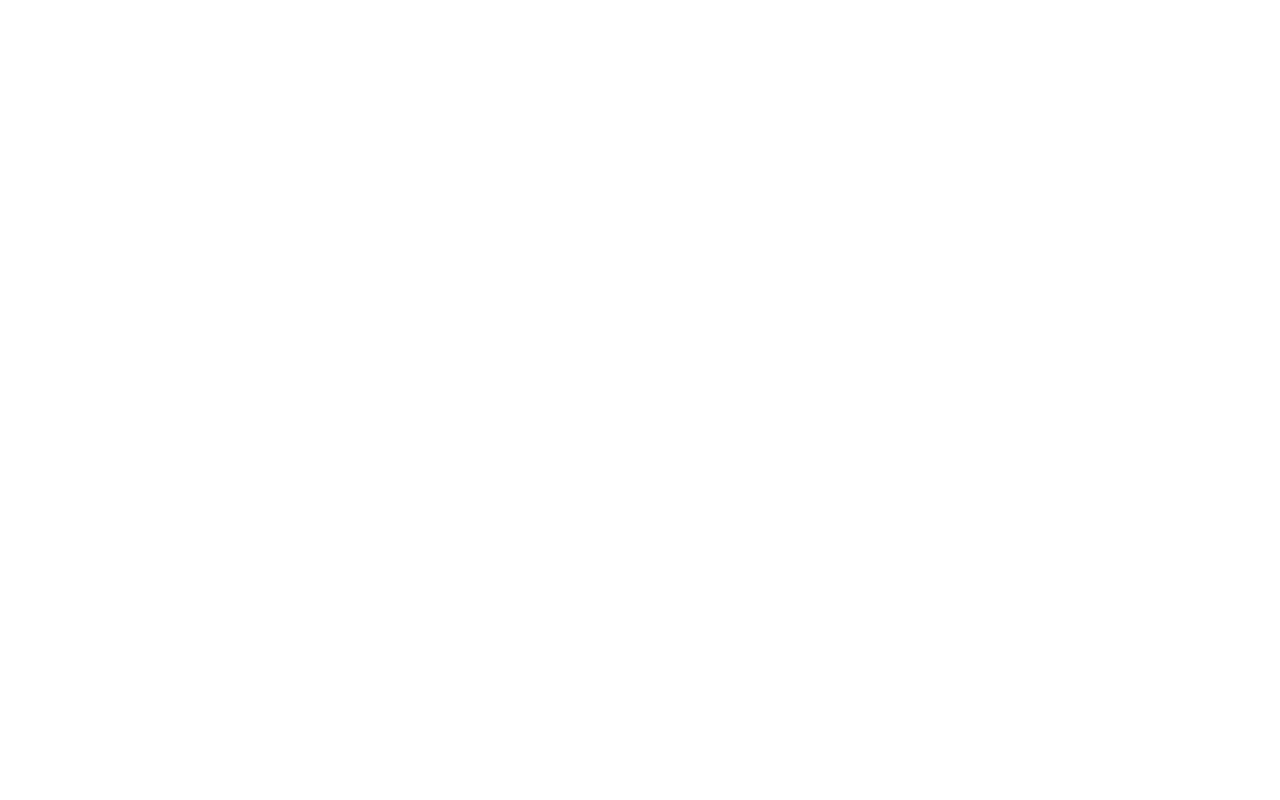
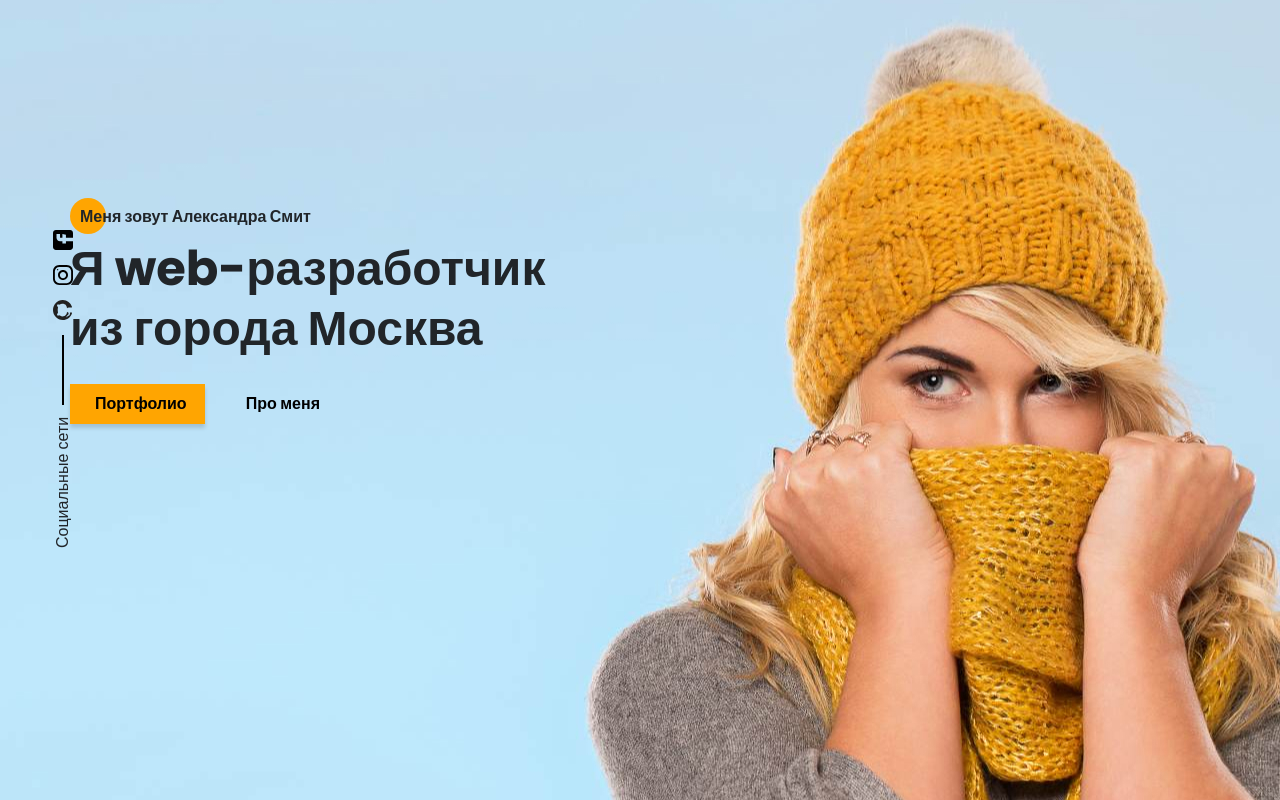
Before and after one commit to JohnRaven/Portfolio, a website: page src/index.html in a window 1280 px wide. Drawn offline with nearby package versions, Linux system fonts and the light colour scheme; files that its build step writes are made by us from their sources; files whose address does not match are found by name; a web font is replaced by a local one.

Commit message:
Feature: add part promo

```diff
--- a/src/index.html
+++ b/src/index.html
@@ -45,6 +45,24 @@
 </head>
 <body>
 
+	<aside class="sidepanel">
+		<a href="#" class="sidepanel__link"><img src="icons/social/facebook.svg" alt="facebook"></a>
+		<a href="#" class="sidepanel__link"><img src="icons/social/instagram.svg" alt="instagram"></a>
+		<a href="#" class="sidepanel__link"><img src="icons/social/github.svg" alt="github"></a>
+		<div class="sidepanel__divider"></div>
+		<div class="sidepanel__text"><span>Социальные сети</span></div>
+	</aside>
+
+	<section class="promo">
+		<div class="container">
+				<div class="promo__subtitle title title_fs16">Меня зовут Александра Смит</div>
+				<h1 class="promo__title title title_fs48">Я web-разработчик из города Москва</h1>
+				<div class="promo__btns">
+					<a href="#" class="promo__link btn">Портфолио</a>
+					<a href="#" class="promo__link">Про меня</a>
+				</div>
+		</div>
+	</section>
 
 
 	<script src="js/script.js"></script>
--- a/src/sass/base/_mixins.scss
+++ b/src/sass/base/_mixins.scss
@@ -0,0 +1,13 @@
+@mixin before_circle {
+	&:before {
+		content: '';
+		position: absolute;
+		width: 36px;
+		height: 36px;
+		border-radius: 100%;
+		background: $main-color;
+		z-index: -1;
+		top: -30%;
+		left: 0;
+	}
+}
--- a/src/sass/base/_variables.scss
+++ b/src/sass/base/_variables.scss
@@ -0,0 +1 @@
+$main-color: #FFA501;
--- /dev/null
+++ b/src/sass/blocks/_button.scss
@@ -0,0 +1,6 @@
+.btn {
+	width: 135px;
+	background: $main-color;
+	box-shadow: 0px 4px 4px rgba(0, 0, 0, 0.15);
+	padding: 12px 25px;
+}
--- /dev/null
+++ b/src/sass/blocks/_promo.scss
@@ -0,0 +1,31 @@
+.promo {
+	min-height: 100vh;
+	position: relative;
+	background: url('../img/main_bg.jpg') no-repeat 50%/cover;
+	padding-top: 205px;
+	&__title {
+		width: 535px;
+		margin-top: 10px;
+	}
+	&__subtitle {
+		position: relative;
+		padding-left: 10px;
+		@include before_circle;
+		z-index: 99;
+	}
+	&__btns {
+		display: flex;
+		justify-content: space-between;
+		align-items: center;
+		width: 250px;
+		margin-top: 25px;
+	}
+	&__link {
+		color: #000;
+		font-weight: bold;
+		&:hover{
+			color: #000;
+			text-decoration: none;
+		}
+	}
+}
--- /dev/null
+++ b/src/sass/blocks/_sidepanel.scss
@@ -0,0 +1,25 @@
+.sidepanel {
+	position: fixed;
+	height: 340px;
+	top: 230px;
+	left: 50px;
+	display: flex;
+	flex-direction: column;
+	justify-content: space-between;
+	align-items: center;
+	z-index: 1;
+	&__divider {
+		width: 2px;
+		height: 70px;
+		background-color: #000;
+	}
+	&__text {
+		height: 150px;
+		width: 25px;
+		span {
+			transform: rotate(-90deg) translate(-30%,-390%);
+			display: block;
+			width: 150px;
+		}
+	}
+}
--- /dev/null
+++ b/src/sass/blocks/_title.scss
@@ -0,0 +1,16 @@
+.title {
+	font-weight: 700;
+	font-size: 36px;
+	line-height: 60px;
+	&_fs14 {
+		font-size: 14px;
+		line-height: 21px;
+	}
+	&_fs16 {
+		font-size: 16px;
+		line-height: 24px;
+	}
+	&_fs48 {
+		font-size: 48px;
+	}
+}
--- a/src/sass/style.scss
+++ b/src/sass/style.scss
@@ -11,3 +11,13 @@
     margin: 0;
     padding: 0;
 }
+
+.container {
+    width: 1140px;
+    margin: 0 auto;
+}
+
+@import 'blocks/promo';
+@import 'blocks/title';
+@import 'blocks/button';
+@import 'blocks/sidepanel';
```
Also changed, not shown: dist/css/style.min.css, dist/index.html. Lines whose indentation alone changed are shown as unchanged.
